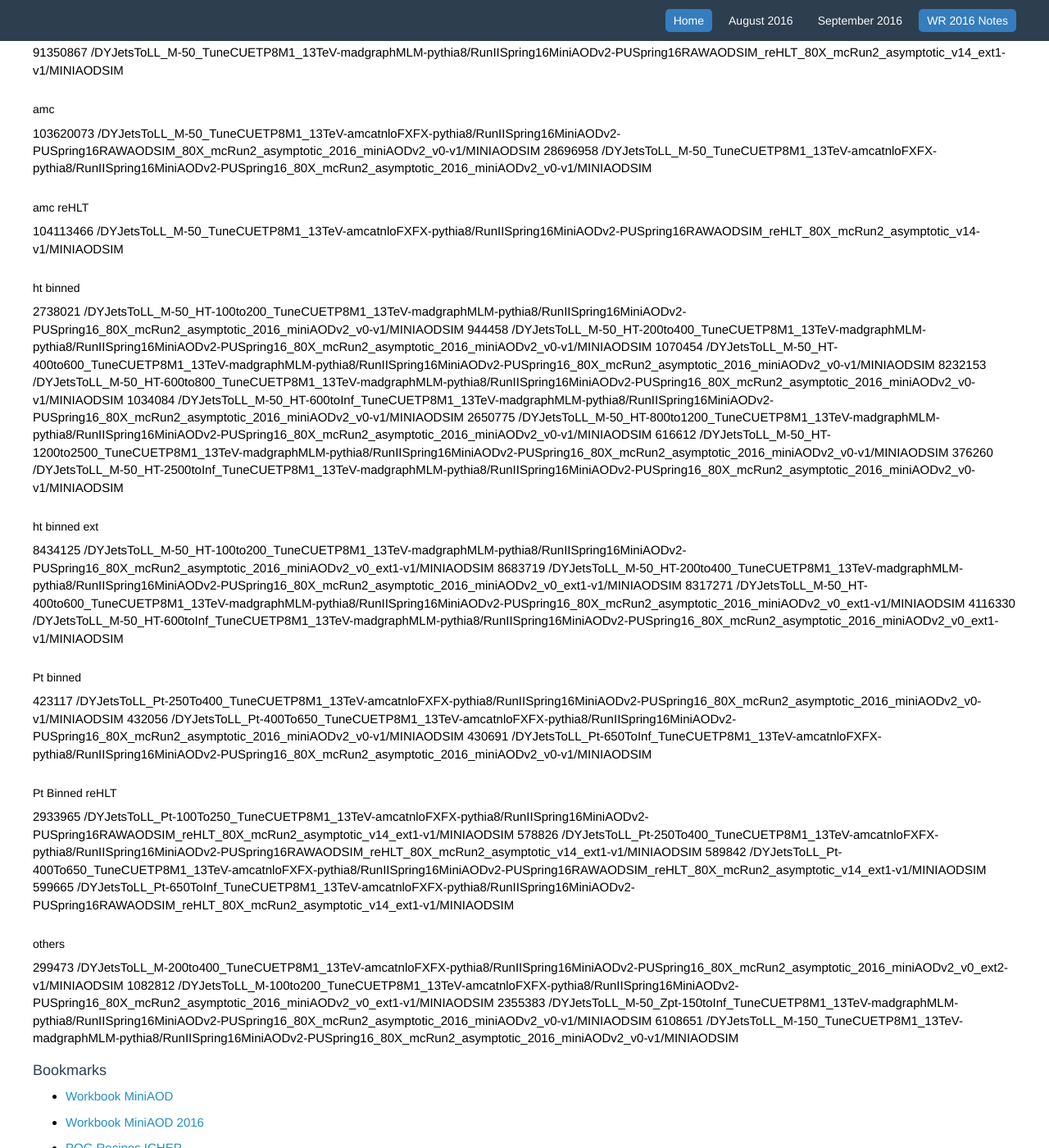
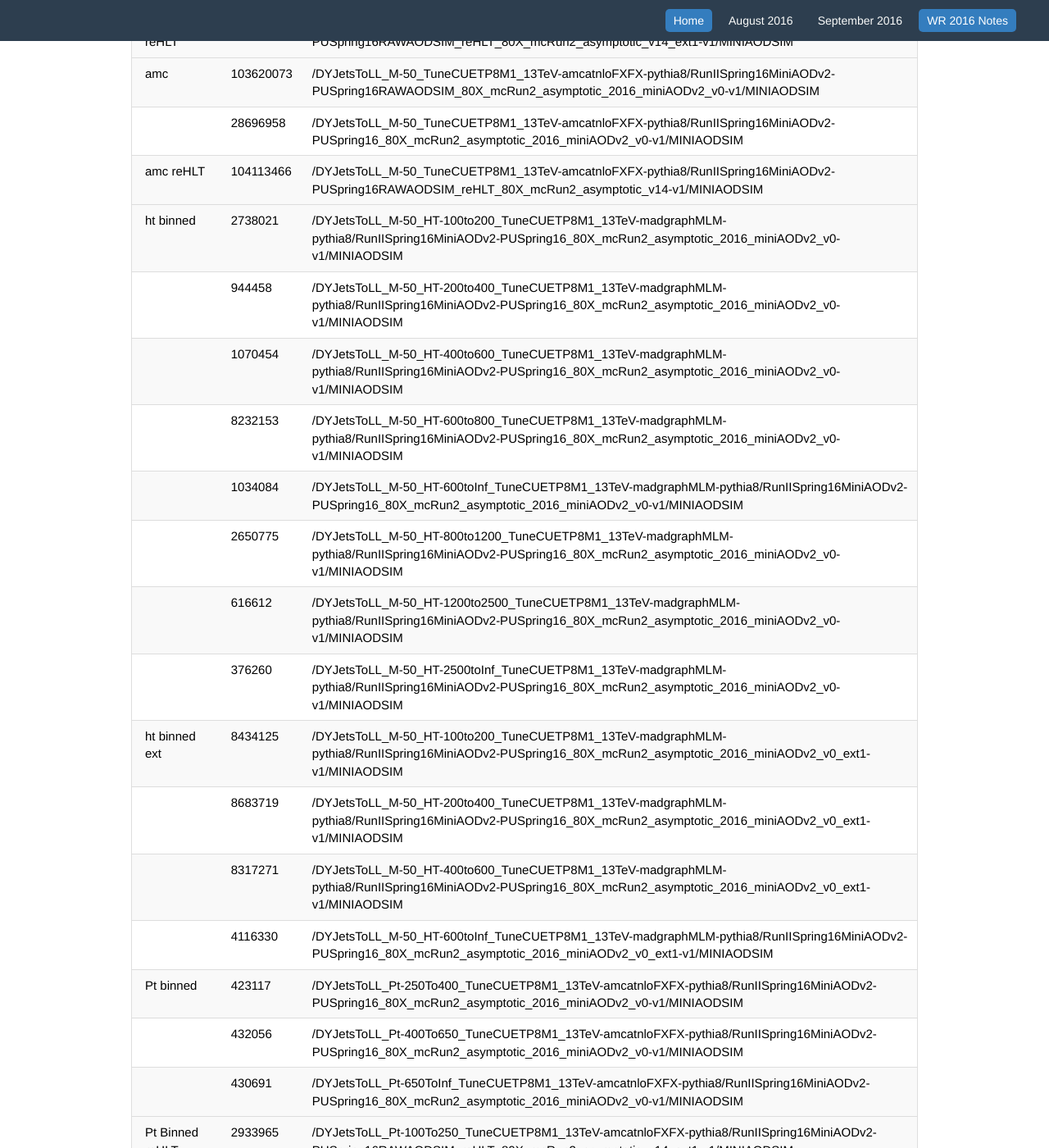
Before and after one commit to previsualconsent/CMSLogbook, a Jekyll site: the page built from Run2016Notes/index.md, in a window 1280 px wide and 1400 px high, scrolled down 823 px. Shown: the whole window at 82% size. Built offline with Jekyll 4.4.1, drawn with Linux system fonts in a browser that asks for light colours; nearby versions of some CDN libraries; comment, search, counter and statistics services are not loaded; some of the changed text lies outside the part shown.

Commit message:
Update index.md

```diff
--- a/Run2016Notes/index.md
+++ b/Run2016Notes/index.md
@@ -28,52 +28,45 @@ Some known issues that may be relevant to our analysis.
 
  * [DY reHLT](https://cmsweb.cern.ch/das/request?view=list&limit=50&instance=prod%2Fglobal&input=dataset%3D%2FDYJets*%2F*RunIISpring16MiniAODv2*reHLT*%2F*)
 
-##### madgraph
-49877138	/DYJetsToLL_M-50_TuneCUETP8M1_13TeV-madgraphMLM-pythia8/RunIISpring16MiniAODv2-PUSpring16_80X_mcRun2_asymptotic_2016_miniAODv2_v0_ext1-v1/MINIAODSIM
-92655205	/DYJetsToLL_M-50_TuneCUETP8M1_13TeV-madgraphMLM-pythia8/RunIISpring16MiniAODv2-PUSpring16RAWAODSIM_80X_mcRun2_asymptotic_2016_miniAODv2_v0_ext1-v1/MINIAODSIM
-
-##### madgraph reHLT
-91350867	/DYJetsToLL_M-50_TuneCUETP8M1_13TeV-madgraphMLM-pythia8/RunIISpring16MiniAODv2-PUSpring16RAWAODSIM_reHLT_80X_mcRun2_asymptotic_v14_ext1-v1/MINIAODSIM
-
-##### amc
-103620073	/DYJetsToLL_M-50_TuneCUETP8M1_13TeV-amcatnloFXFX-pythia8/RunIISpring16MiniAODv2-PUSpring16RAWAODSIM_80X_mcRun2_asymptotic_2016_miniAODv2_v0-v1/MINIAODSIM
-28696958	/DYJetsToLL_M-50_TuneCUETP8M1_13TeV-amcatnloFXFX-pythia8/RunIISpring16MiniAODv2-PUSpring16_80X_mcRun2_asymptotic_2016_miniAODv2_v0-v1/MINIAODSIM
-
-##### amc reHLT
-104113466	/DYJetsToLL_M-50_TuneCUETP8M1_13TeV-amcatnloFXFX-pythia8/RunIISpring16MiniAODv2-PUSpring16RAWAODSIM_reHLT_80X_mcRun2_asymptotic_v14-v1/MINIAODSIM
-
-##### ht binned
-2738021	/DYJetsToLL_M-50_HT-100to200_TuneCUETP8M1_13TeV-madgraphMLM-pythia8/RunIISpring16MiniAODv2-PUSpring16_80X_mcRun2_asymptotic_2016_miniAODv2_v0-v1/MINIAODSIM
-944458	/DYJetsToLL_M-50_HT-200to400_TuneCUETP8M1_13TeV-madgraphMLM-pythia8/RunIISpring16MiniAODv2-PUSpring16_80X_mcRun2_asymptotic_2016_miniAODv2_v0-v1/MINIAODSIM
-1070454	/DYJetsToLL_M-50_HT-400to600_TuneCUETP8M1_13TeV-madgraphMLM-pythia8/RunIISpring16MiniAODv2-PUSpring16_80X_mcRun2_asymptotic_2016_miniAODv2_v0-v1/MINIAODSIM
-8232153	/DYJetsToLL_M-50_HT-600to800_TuneCUETP8M1_13TeV-madgraphMLM-pythia8/RunIISpring16MiniAODv2-PUSpring16_80X_mcRun2_asymptotic_2016_miniAODv2_v0-v1/MINIAODSIM
-1034084	/DYJetsToLL_M-50_HT-600toInf_TuneCUETP8M1_13TeV-madgraphMLM-pythia8/RunIISpring16MiniAODv2-PUSpring16_80X_mcRun2_asymptotic_2016_miniAODv2_v0-v1/MINIAODSIM
-2650775	/DYJetsToLL_M-50_HT-800to1200_TuneCUETP8M1_13TeV-madgraphMLM-pythia8/RunIISpring16MiniAODv2-PUSpring16_80X_mcRun2_asymptotic_2016_miniAODv2_v0-v1/MINIAODSIM
-616612	/DYJetsToLL_M-50_HT-1200to2500_TuneCUETP8M1_13TeV-madgraphMLM-pythia8/RunIISpring16MiniAODv2-PUSpring16_80X_mcRun2_asymptotic_2016_miniAODv2_v0-v1/MINIAODSIM
-376260	/DYJetsToLL_M-50_HT-2500toInf_TuneCUETP8M1_13TeV-madgraphMLM-pythia8/RunIISpring16MiniAODv2-PUSpring16_80X_mcRun2_asymptotic_2016_miniAODv2_v0-v1/MINIAODSIM
-
-##### ht binned ext
-8434125	/DYJetsToLL_M-50_HT-100to200_TuneCUETP8M1_13TeV-madgraphMLM-pythia8/RunIISpring16MiniAODv2-PUSpring16_80X_mcRun2_asymptotic_2016_miniAODv2_v0_ext1-v1/MINIAODSIM
-8683719	/DYJetsToLL_M-50_HT-200to400_TuneCUETP8M1_13TeV-madgraphMLM-pythia8/RunIISpring16MiniAODv2-PUSpring16_80X_mcRun2_asymptotic_2016_miniAODv2_v0_ext1-v1/MINIAODSIM
-8317271	/DYJetsToLL_M-50_HT-400to600_TuneCUETP8M1_13TeV-madgraphMLM-pythia8/RunIISpring16MiniAODv2-PUSpring16_80X_mcRun2_asymptotic_2016_miniAODv2_v0_ext1-v1/MINIAODSIM
-4116330	/DYJetsToLL_M-50_HT-600toInf_TuneCUETP8M1_13TeV-madgraphMLM-pythia8/RunIISpring16MiniAODv2-PUSpring16_80X_mcRun2_asymptotic_2016_miniAODv2_v0_ext1-v1/MINIAODSIM
-
-##### Pt binned
-423117	/DYJetsToLL_Pt-250To400_TuneCUETP8M1_13TeV-amcatnloFXFX-pythia8/RunIISpring16MiniAODv2-PUSpring16_80X_mcRun2_asymptotic_2016_miniAODv2_v0-v1/MINIAODSIM
-432056	/DYJetsToLL_Pt-400To650_TuneCUETP8M1_13TeV-amcatnloFXFX-pythia8/RunIISpring16MiniAODv2-PUSpring16_80X_mcRun2_asymptotic_2016_miniAODv2_v0-v1/MINIAODSIM
-430691	/DYJetsToLL_Pt-650ToInf_TuneCUETP8M1_13TeV-amcatnloFXFX-pythia8/RunIISpring16MiniAODv2-PUSpring16_80X_mcRun2_asymptotic_2016_miniAODv2_v0-v1/MINIAODSIM
-
-##### Pt Binned reHLT
-2933965	/DYJetsToLL_Pt-100To250_TuneCUETP8M1_13TeV-amcatnloFXFX-pythia8/RunIISpring16MiniAODv2-PUSpring16RAWAODSIM_reHLT_80X_mcRun2_asymptotic_v14_ext1-v1/MINIAODSIM
-578826	/DYJetsToLL_Pt-250To400_TuneCUETP8M1_13TeV-amcatnloFXFX-pythia8/RunIISpring16MiniAODv2-PUSpring16RAWAODSIM_reHLT_80X_mcRun2_asymptotic_v14_ext1-v1/MINIAODSIM
-589842	/DYJetsToLL_Pt-400To650_TuneCUETP8M1_13TeV-amcatnloFXFX-pythia8/RunIISpring16MiniAODv2-PUSpring16RAWAODSIM_reHLT_80X_mcRun2_asymptotic_v14_ext1-v1/MINIAODSIM
-599665	/DYJetsToLL_Pt-650ToInf_TuneCUETP8M1_13TeV-amcatnloFXFX-pythia8/RunIISpring16MiniAODv2-PUSpring16RAWAODSIM_reHLT_80X_mcRun2_asymptotic_v14_ext1-v1/MINIAODSIM
-
-##### others
-299473	/DYJetsToLL_M-200to400_TuneCUETP8M1_13TeV-amcatnloFXFX-pythia8/RunIISpring16MiniAODv2-PUSpring16_80X_mcRun2_asymptotic_2016_miniAODv2_v0_ext2-v1/MINIAODSIM
-1082812	/DYJetsToLL_M-100to200_TuneCUETP8M1_13TeV-amcatnloFXFX-pythia8/RunIISpring16MiniAODv2-PUSpring16_80X_mcRun2_asymptotic_2016_miniAODv2_v0_ext1-v1/MINIAODSIM
-2355383	/DYJetsToLL_M-50_Zpt-150toInf_TuneCUETP8M1_13TeV-madgraphMLM-pythia8/RunIISpring16MiniAODv2-PUSpring16_80X_mcRun2_asymptotic_2016_miniAODv2_v0-v1/MINIAODSIM
-6108651	/DYJetsToLL_M-150_TuneCUETP8M1_13TeV-madgraphMLM-pythia8/RunIISpring16MiniAODv2-PUSpring16_80X_mcRun2_asymptotic_2016_miniAODv2_v0-v1/MINIAODSIM
+| --- | --- | --- |
+| madgraph  | 49877138 | /DYJetsToLL_M-50_TuneCUETP8M1_13TeV-madgraphMLM-pythia8/RunIISpring16MiniAODv2-PUSpring16_80X_mcRun2_asymptotic_2016_miniAODv2_v0_ext1-v1/MINIAODSIM |
+|   | 92655205 | /DYJetsToLL_M-50_TuneCUETP8M1_13TeV-madgraphMLM-pythia8/RunIISpring16MiniAODv2-PUSpring16RAWAODSIM_80X_mcRun2_asymptotic_2016_miniAODv2_v0_ext1-v1/MINIAODSIM |
+| --- | --- | --- |
+| madgraph reHLT  | 91350867 | /DYJetsToLL_M-50_TuneCUETP8M1_13TeV-madgraphMLM-pythia8/RunIISpring16MiniAODv2-PUSpring16RAWAODSIM_reHLT_80X_mcRun2_asymptotic_v14_ext1-v1/MINIAODSIM |
+| --- | --- | --- |
+| amc  | 103620073 | /DYJetsToLL_M-50_TuneCUETP8M1_13TeV-amcatnloFXFX-pythia8/RunIISpring16MiniAODv2-PUSpring16RAWAODSIM_80X_mcRun2_asymptotic_2016_miniAODv2_v0-v1/MINIAODSIM |
+|   | 28696958 | /DYJetsToLL_M-50_TuneCUETP8M1_13TeV-amcatnloFXFX-pythia8/RunIISpring16MiniAODv2-PUSpring16_80X_mcRun2_asymptotic_2016_miniAODv2_v0-v1/MINIAODSIM |
+| --- | --- | --- |
+| amc reHLT  | 104113466 | /DYJetsToLL_M-50_TuneCUETP8M1_13TeV-amcatnloFXFX-pythia8/RunIISpring16MiniAODv2-PUSpring16RAWAODSIM_reHLT_80X_mcRun2_asymptotic_v14-v1/MINIAODSIM |
+| --- | --- | --- |
+| ht binned  | 2738021 | /DYJetsToLL_M-50_HT-100to200_TuneCUETP8M1_13TeV-madgraphMLM-pythia8/RunIISpring16MiniAODv2-PUSpring16_80X_mcRun2_asymptotic_2016_miniAODv2_v0-v1/MINIAODSIM |
+|   | 944458 | /DYJetsToLL_M-50_HT-200to400_TuneCUETP8M1_13TeV-madgraphMLM-pythia8/RunIISpring16MiniAODv2-PUSpring16_80X_mcRun2_asymptotic_2016_miniAODv2_v0-v1/MINIAODSIM |
+|   | 1070454 | /DYJetsToLL_M-50_HT-400to600_TuneCUETP8M1_13TeV-madgraphMLM-pythia8/RunIISpring16MiniAODv2-PUSpring16_80X_mcRun2_asymptotic_2016_miniAODv2_v0-v1/MINIAODSIM |
+|   | 8232153 | /DYJetsToLL_M-50_HT-600to800_TuneCUETP8M1_13TeV-madgraphMLM-pythia8/RunIISpring16MiniAODv2-PUSpring16_80X_mcRun2_asymptotic_2016_miniAODv2_v0-v1/MINIAODSIM |
+|   | 1034084 | /DYJetsToLL_M-50_HT-600toInf_TuneCUETP8M1_13TeV-madgraphMLM-pythia8/RunIISpring16MiniAODv2-PUSpring16_80X_mcRun2_asymptotic_2016_miniAODv2_v0-v1/MINIAODSIM |
+|   | 2650775 | /DYJetsToLL_M-50_HT-800to1200_TuneCUETP8M1_13TeV-madgraphMLM-pythia8/RunIISpring16MiniAODv2-PUSpring16_80X_mcRun2_asymptotic_2016_miniAODv2_v0-v1/MINIAODSIM |
+|   | 616612 | /DYJetsToLL_M-50_HT-1200to2500_TuneCUETP8M1_13TeV-madgraphMLM-pythia8/RunIISpring16MiniAODv2-PUSpring16_80X_mcRun2_asymptotic_2016_miniAODv2_v0-v1/MINIAODSIM |
+|   | 376260 | /DYJetsToLL_M-50_HT-2500toInf_TuneCUETP8M1_13TeV-madgraphMLM-pythia8/RunIISpring16MiniAODv2-PUSpring16_80X_mcRun2_asymptotic_2016_miniAODv2_v0-v1/MINIAODSIM |
+| --- | --- | --- |
+| ht binned ext  | 8434125 | /DYJetsToLL_M-50_HT-100to200_TuneCUETP8M1_13TeV-madgraphMLM-pythia8/RunIISpring16MiniAODv2-PUSpring16_80X_mcRun2_asymptotic_2016_miniAODv2_v0_ext1-v1/MINIAODSIM |
+|   | 8683719 | /DYJetsToLL_M-50_HT-200to400_TuneCUETP8M1_13TeV-madgraphMLM-pythia8/RunIISpring16MiniAODv2-PUSpring16_80X_mcRun2_asymptotic_2016_miniAODv2_v0_ext1-v1/MINIAODSIM |
+|   | 8317271 | /DYJetsToLL_M-50_HT-400to600_TuneCUETP8M1_13TeV-madgraphMLM-pythia8/RunIISpring16MiniAODv2-PUSpring16_80X_mcRun2_asymptotic_2016_miniAODv2_v0_ext1-v1/MINIAODSIM |
+|   | 4116330 | /DYJetsToLL_M-50_HT-600toInf_TuneCUETP8M1_13TeV-madgraphMLM-pythia8/RunIISpring16MiniAODv2-PUSpring16_80X_mcRun2_asymptotic_2016_miniAODv2_v0_ext1-v1/MINIAODSIM |
+| --- | --- | --- |
+| Pt binned  | 423117 | /DYJetsToLL_Pt-250To400_TuneCUETP8M1_13TeV-amcatnloFXFX-pythia8/RunIISpring16MiniAODv2-PUSpring16_80X_mcRun2_asymptotic_2016_miniAODv2_v0-v1/MINIAODSIM |
+|   | 432056 | /DYJetsToLL_Pt-400To650_TuneCUETP8M1_13TeV-amcatnloFXFX-pythia8/RunIISpring16MiniAODv2-PUSpring16_80X_mcRun2_asymptotic_2016_miniAODv2_v0-v1/MINIAODSIM |
+|   | 430691 | /DYJetsToLL_Pt-650ToInf_TuneCUETP8M1_13TeV-amcatnloFXFX-pythia8/RunIISpring16MiniAODv2-PUSpring16_80X_mcRun2_asymptotic_2016_miniAODv2_v0-v1/MINIAODSIM |
+| --- | --- | --- |
+| Pt Binned reHLT  | 2933965 | /DYJetsToLL_Pt-100To250_TuneCUETP8M1_13TeV-amcatnloFXFX-pythia8/RunIISpring16MiniAODv2-PUSpring16RAWAODSIM_reHLT_80X_mcRun2_asymptotic_v14_ext1-v1/MINIAODSIM |
+|   | 578826 | /DYJetsToLL_Pt-250To400_TuneCUETP8M1_13TeV-amcatnloFXFX-pythia8/RunIISpring16MiniAODv2-PUSpring16RAWAODSIM_reHLT_80X_mcRun2_asymptotic_v14_ext1-v1/MINIAODSIM |
+|   | 589842 | /DYJetsToLL_Pt-400To650_TuneCUETP8M1_13TeV-amcatnloFXFX-pythia8/RunIISpring16MiniAODv2-PUSpring16RAWAODSIM_reHLT_80X_mcRun2_asymptotic_v14_ext1-v1/MINIAODSIM |
+|   | 599665 | /DYJetsToLL_Pt-650ToInf_TuneCUETP8M1_13TeV-amcatnloFXFX-pythia8/RunIISpring16MiniAODv2-PUSpring16RAWAODSIM_reHLT_80X_mcRun2_asymptotic_v14_ext1-v1/MINIAODSIM |
+| --- | --- | --- |
+| others  | 299473 | /DYJetsToLL_M-200to400_TuneCUETP8M1_13TeV-amcatnloFXFX-pythia8/RunIISpring16MiniAODv2-PUSpring16_80X_mcRun2_asymptotic_2016_miniAODv2_v0_ext2-v1/MINIAODSIM |
+|   | 1082812 | /DYJetsToLL_M-100to200_TuneCUETP8M1_13TeV-amcatnloFXFX-pythia8/RunIISpring16MiniAODv2-PUSpring16_80X_mcRun2_asymptotic_2016_miniAODv2_v0_ext1-v1/MINIAODSIM |
+|   | 2355383 | /DYJetsToLL_M-50_Zpt-150toInf_TuneCUETP8M1_13TeV-madgraphMLM-pythia8/RunIISpring16MiniAODv2-PUSpring16_80X_mcRun2_asymptotic_2016_miniAODv2_v0-v1/MINIAODSIM |
+|   | 6108651 | /DYJetsToLL_M-150_TuneCUETP8M1_13TeV-madgraphMLM-pythia8/RunIISpring16MiniAODv2-PUSpring16_80X_mcRun2_asymptotic_2016_miniAODv2_v0-v1/MINIAODSIM |
+| --- | --- | --- |
 
 #### Bookmarks
  * [Workbook MiniAOD](https://twiki.cern.ch/twiki/bin/view/CMSPublic/WorkBookMiniAOD)
```
